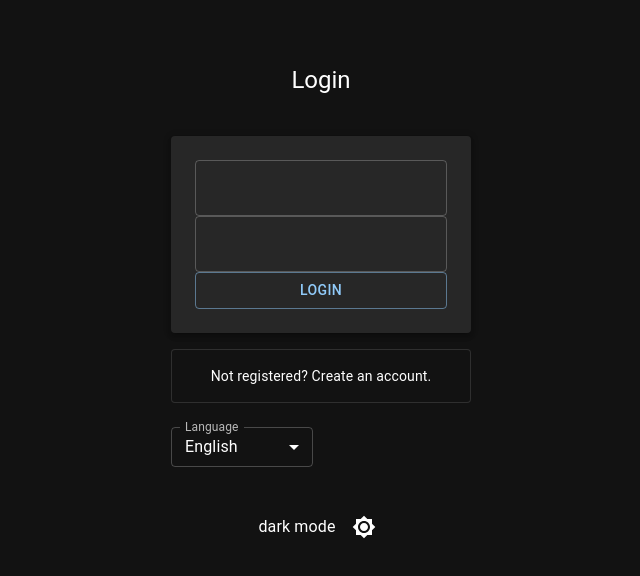
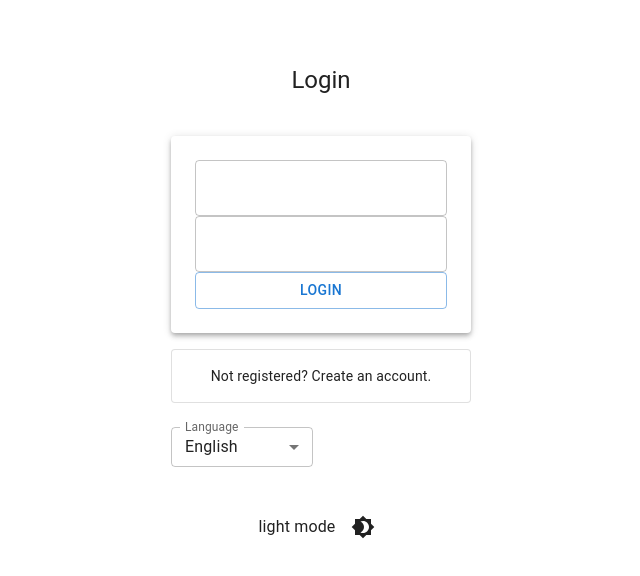
Before and after one commit to johannpereze/react-web-template-cra, a React (Create React App) app: page / in a window 1280 px wide. Shown: the top 576 px of the page, without its empty margins (319-959 px from the left). Built offline with nearby package versions, Linux system fonts and the light colour scheme.

Commit message:
feat: working on theme modes WIP

```diff
--- a/src/components/managers/ThemeManager.tsx
+++ b/src/components/managers/ThemeManager.tsx
@@ -1,4 +1,10 @@
-import { createTheme, CssBaseline, ThemeProvider } from "@mui/material";
+import {
+  createTheme,
+  CssBaseline,
+  PaletteMode,
+  ThemeProvider,
+  useMediaQuery,
+} from "@mui/material";
 import { useMemo } from "react";
 import { useAppSelector } from "../../app/hooks";
 import { RootState } from "../../app/store";
@@ -8,12 +14,20 @@ interface ThemeManagerProps {
 }
 export default function ThemeManager({ children }: ThemeManagerProps) {
   const themeManager = useAppSelector((state: RootState) => state.themeManager);
+  const prefersDarkMode = useMediaQuery("(prefers-color-scheme: dark)");
+
+  const paletteMode = (): PaletteMode | undefined => {
+    if (themeManager.themeMode === "inherited") {
+      return prefersDarkMode ? "dark" : "light";
+    }
+    return themeManager.themeStyle;
+  };
 
   const customTheme = useMemo(
     () =>
       createTheme({
         palette: {
-          mode: themeManager.themeStyle,
+          mode: paletteMode(),
         },
       }),
     [themeManager.themeStyle]
--- a/src/components/themeSelector/ThemeSelector.tsx
+++ b/src/components/themeSelector/ThemeSelector.tsx
@@ -1,10 +1,12 @@
-import IconButton from "@mui/material/IconButton";
-import Box from "@mui/material/Box";
-import { useTheme } from "@mui/material/styles";
 import Brightness4Icon from "@mui/icons-material/Brightness4";
 import Brightness7Icon from "@mui/icons-material/Brightness7";
+import { Box, IconButton } from "@mui/material";
+import { useTheme } from "@mui/material/styles";
 import { useAppDispatch } from "../../app/hooks";
-import { changeThemeStyle } from "../managers/themeManagerSlice";
+import {
+  changeThemeMode,
+  changeThemeStyle,
+} from "../managers/themeManagerSlice";
 
 export default function ThemeSelector() {
   const theme = useTheme();
@@ -12,6 +14,7 @@ export default function ThemeSelector() {
 
   const toggleThemeStyle = () => {
     dispatch(changeThemeStyle());
+    dispatch(changeThemeMode());
   };
 
   return (
```
